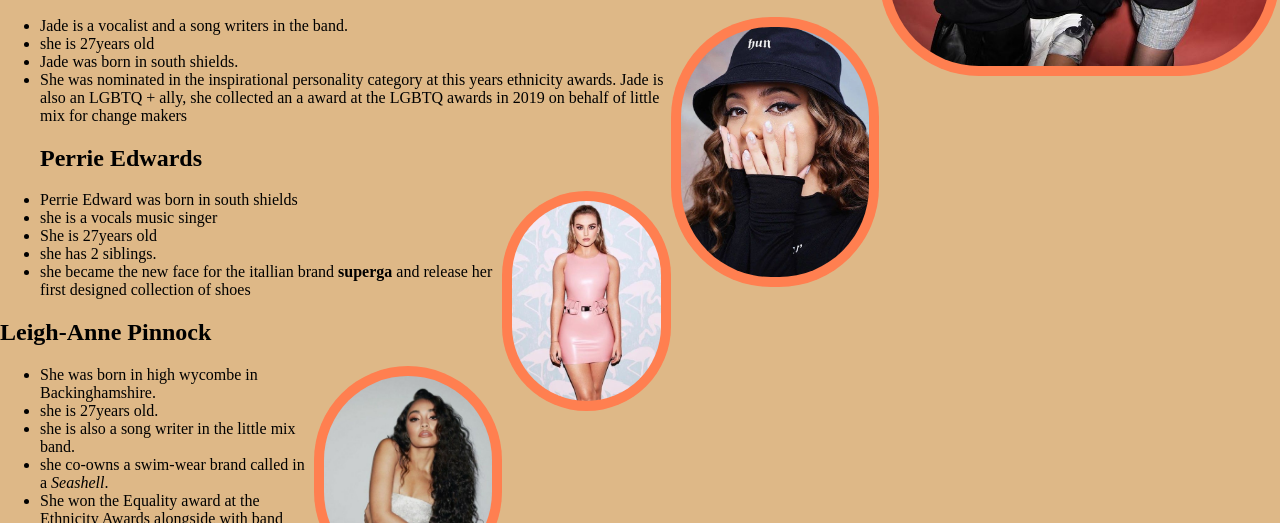
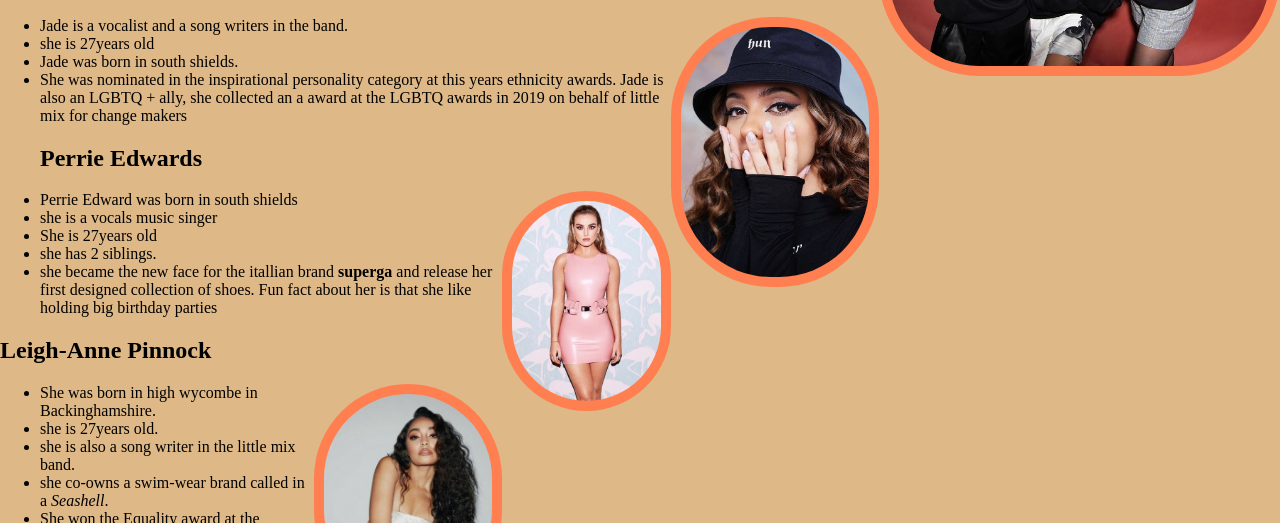
Before and after one commit to nancymukuiya14/favourite-band-project, a plain HTML site: page index.html in a window 1280 px wide. Shown: the part 277-800 px from the top of the page. Drawn offline with Linux system fonts and the light colour scheme.

Commit message:
birthday

```diff
--- a/index.html
+++ b/index.html
@@ -20,7 +20,7 @@
     <p><li>Jade is a vocalist and a song writers in the band.</li><li>she is 27years old </li><li>Jade was born in south shields.</li> <li>She was nominated in the inspirational personality category at this years ethnicity awards. Jade is also an LGBTQ + ally, she collected an a award at the LGBTQ awards in 2019 on behalf of little mix for change makers</li></p>
 <h2>Perrie Edwards</h2>
    <img src="IMG-20210604-WA0010.jpg" height="200" alt="An image of Perrie Edward">
-    <p><li>Perrie Edward was born in south shields </li><li>she is a vocals music singer</li> <li>She is 27years old </li><li>she has 2 siblings.</li><li>she became the new face for the itallian brand <strong>superga</strong> and release her first designed collection of shoes</li></p></ul>
+    <p><li>Perrie Edward was born in south shields </li><li>she is a vocals music singer</li> <li>She is 27years old </li><li>she has 2 siblings.</li><li>she became the new face for the itallian brand <strong>superga</strong> and release her first designed collection of shoes. Fun fact about her is that she like holding big birthday parties</li></p></ul>
 <h2>Leigh-Anne Pinnock</h2>  <img src="IMG-20210604-WA0009.jpg" height="200" alt="An image of leigh-anne pinnock">
 
 
```
